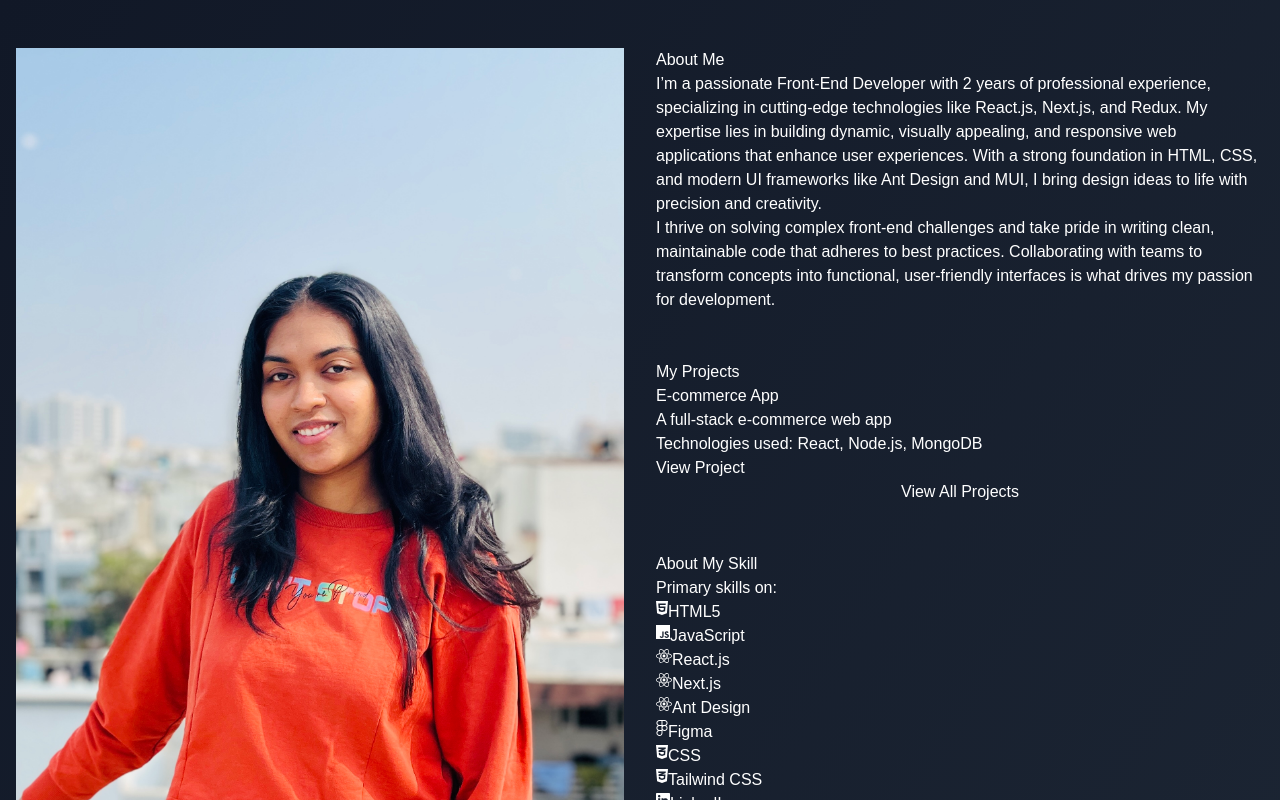
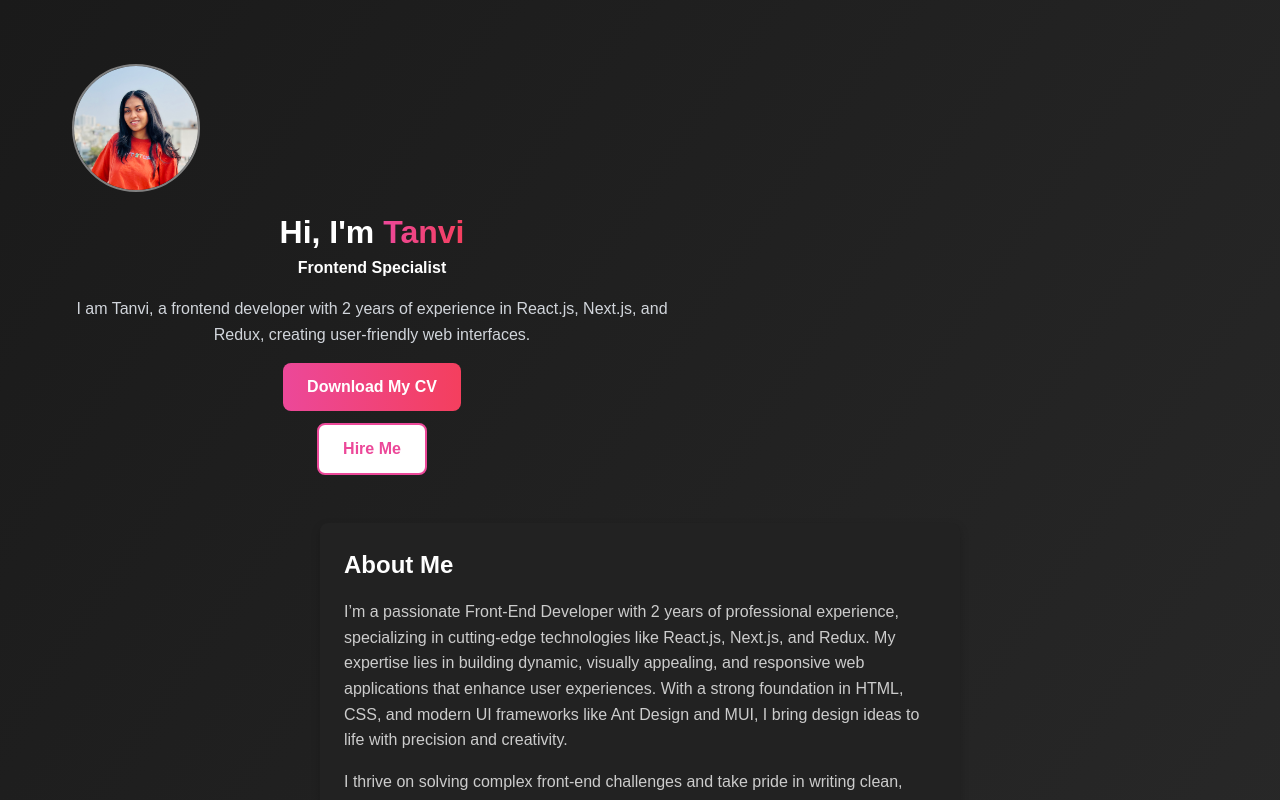
Before and after one commit to tanvidobariya8/tanvi-dev-portfolio, a Next.js app: page / in a window 1280 px wide. Shown: the top 800 px of the page. Built offline with nearby package versions, Linux system fonts and the light colour scheme.

Commit message:
remove tailwind and add inline style

```diff
--- a/Components/About.tsx
+++ b/Components/About.tsx
@@ -2,10 +2,30 @@ import { Card, CardContent, CardHeader } from "./Common/Card";
 
 export function About() {
   return (
-    <div className="space-y-6">
-      <Card className="max-w-2xl mx-auto">
-        <CardHeader>About Me</CardHeader>
-        <CardContent>
+    <div style={{ display: "flex", flexDirection: "column", gap: "24px" }}>
+      <Card
+        style={{
+          maxWidth: "640px",
+          margin: "0 auto",
+          padding: "24px",
+          background: "#222",
+          borderRadius: "8px",
+          boxShadow: "0 4px 10px rgba(0,0,0,0.2)",
+        }}
+      >
+        <CardHeader
+          style={{
+            fontSize: "24px",
+            fontWeight: "bold",
+            marginBottom: "16px",
+            color: "#fff",
+          }}
+        >
+          About Me
+        </CardHeader>
+        <CardContent
+          style={{ color: "#ccc", fontSize: "16px", lineHeight: "1.6" }}
+        >
           <p>
             I’m a passionate Front-End Developer with 2 years of professional
             experience, specializing in cutting-edge technologies like React.js,
@@ -15,8 +35,7 @@ export function About() {
             frameworks like Ant Design and MUI, I bring design ideas to life
             with precision and creativity.
           </p>
-          <p>
-            {" "}
+          <p style={{ marginTop: "16px" }}>
             I thrive on solving complex front-end challenges and take pride in
             writing clean, maintainable code that adheres to best practices.
             Collaborating with teams to transform concepts into functional,
--- a/Components/HeroSection.tsx
+++ b/Components/HeroSection.tsx
@@ -4,23 +4,48 @@ import AnimatedTitle from "./Common/AnimatedTitle";
 
 export function HeroSection() {
   return (
-    <div className="items-start p-4 sm:p-6 md:p-8 xl:fixed w-full max-w-7xl mx-auto">
+    <div
+      style={{
+        display: "flex",
+        flexDirection: "column",
+        alignItems: "start",
+        padding: "16px",
+        maxWidth: "1200px",
+        margin: "0 auto",
+      }}
+    >
       {/* Profile Image */}
-      <div className="relative h-32 w-32 sm:h-40 sm:w-40 md:h-48 md:w-48 overflow-hidden rounded-full border-2 border-gray-500 mb-4 sm:mb-6 mx-auto sm:mx-0">
+      <div
+        style={{
+          position: "relative",
+          height: "128px",
+          width: "128px",
+          overflow: "hidden",
+          borderRadius: "50%",
+          border: "2px solid gray",
+          marginBottom: "16px",
+        }}
+      >
         <Image
           src={tanvi}
           alt="Profile"
-          className="h-full w-full object-cover"
+          style={{ height: "100%", width: "100%", objectFit: "cover" }}
         />
       </div>
 
       {/* Text Section */}
-      <div className="flex flex-col gap-4 sm:gap-6 text-center sm:text-left">
+      <div style={{ textAlign: "center", maxWidth: "600px" }}>
         {/* Title and Intro */}
         <div>
-          <h1 className="text-2xl sm:text-3xl md:text-4xl lg:text-6xl font-bold">
+          <h1 style={{ fontSize: "2rem", fontWeight: "bold" }}>
             Hi, I'm{" "}
-            <span className="bg-gradient-to-r from-pink-500 to-rose-500 bg-clip-text text-transparent">
+            <span
+              style={{
+                backgroundImage: "linear-gradient(to right, #ec4899, #f43f5e)",
+                WebkitBackgroundClip: "text",
+                color: "transparent",
+              }}
+            >
               Tanvi
             </span>
           </h1>
@@ -28,56 +53,69 @@ export function HeroSection() {
         </div>
 
         {/* Description */}
-        <p className="max-w-xl sm:max-w-2xl text-sm sm:text-base text-gray-400 leading-relaxed mx-auto sm:mx-0">
+        <p
+          style={{
+            fontSize: "1rem",
+            color: "#d1d5db",
+            lineHeight: "1.6",
+            marginTop: "16px",
+          }}
+        >
           I am Tanvi, a frontend developer with 2 years of experience in
           React.js, Next.js, and Redux, creating user-friendly web interfaces.
         </p>
 
         {/* Buttons */}
-        <div className="flex flex-col sm:flex-row gap-3 sm:gap-4 justify-center sm:justify-start">
+        <div
+          style={{
+            display: "flex",
+            flexDirection: "column",
+            alignItems: "center",
+            gap: "12px",
+            marginTop: "16px",
+          }}
+        >
           {/* Download CV Button */}
-          <button className="flex items-center justify-center gap-2 px-4 py-2 sm:px-6 sm:py-3 text-sm font-semibold text-white bg-gradient-to-r from-pink-500 to-rose-500 rounded-lg hover:from-pink-600 hover:to-rose-600 w-full sm:w-auto">
-            <svg
-              xmlns="http://www.w3.org/2000/svg"
-              fill="none"
-              viewBox="0 0 24 24"
-              strokeWidth={1.5}
-              stroke="currentColor"
-              className="w-4 h-4 sm:w-5 sm:h-5"
-            >
-              <path
-                strokeLinecap="round"
-                strokeLinejoin="round"
-                d="M4.5 12.75l7.5 7.5m0 0l7.5-7.5m-7.5 7.5V3"
-              />
-            </svg>
+          <button
+            style={{
+              display: "flex",
+              alignItems: "center",
+              gap: "8px",
+              padding: "12px 24px",
+              fontSize: "1rem",
+              fontWeight: "bold",
+              color: "white",
+              background: "linear-gradient(to right, #ec4899, #f43f5e)",
+              borderRadius: "8px",
+              border: "none",
+              cursor: "pointer",
+            }}
+          >
             Download My CV
           </button>
 
           {/* Hire Me Button */}
           <button
-            className="flex items-center justify-center gap-2 px-4 py-2 sm:px-6 sm:py-3 text-sm font-semibold text-pink-600 bg-white border border-pink-600 rounded-lg hover:bg-gray-100 w-full sm:w-auto"
+            style={{
+              display: "flex",
+              alignItems: "center",
+              gap: "8px",
+              padding: "12px 24px",
+              fontSize: "1rem",
+              fontWeight: "bold",
+              color: "#ec4899",
+              backgroundColor: "white",
+              border: "2px solid #ec4899",
+              borderRadius: "8px",
+              cursor: "pointer",
+            }}
             onClick={() => {
               window.scrollTo({
-                top: document.body.scrollHeight - 100, // Scrolls to the bottom of the page
-                behavior: "smooth", // Adds smooth scrolling animation
+                top: document.body.scrollHeight - 100,
+                behavior: "smooth",
               });
             }}
           >
-            <svg
-              xmlns="http://www.w3.org/2000/svg"
-              fill="none"
-              viewBox="0 0 24 24"
-              strokeWidth={1.5}
-              stroke="currentColor"
-              className="w-4 h-4 sm:w-5 sm:h-5"
-            >
-              <path
-                strokeLinecap="round"
-                strokeLinejoin="round"
-                d="M12 19.5l7.5-7.5m0 0L12 4.5m7.5 7.5H3"
-              />
-            </svg>
             Hire Me
           </button>
         </div>
--- a/Components/ProjectsSection.tsx
+++ b/Components/ProjectsSection.tsx
@@ -4,64 +4,72 @@ import { Card, CardContent, CardHeader } from "./Common/Card";
 export function Projects() {
   const router = useRouter();
   const projects = [
-    // {
-    //   title: "Portfolio Website",
-    //   description: "A personal portfolio site built with Next.js",
-    //   link: "https://your-portfolio.com",
-    //   technologies: "React, Next.js, Tailwind CSS",
-    // },
     {
       title: "E-commerce App",
       description: "A full-stack e-commerce web app",
       link: "https://your-project.com",
       technologies: "React, Node.js, MongoDB",
     },
-
-    // {
-    //   title: "Social Media App",
-    //   description: "A social media application with real-time chat",
-    //   link: "https://your-social-media.com",
-    //   technologies: "React, Firebase, Node.js",
-    // },
-    // {
-    //   title: "Blog Website",
-    //   description: "A personal blog website built with React and GraphQL",
-    //   link: "https://your-blog.com",
-    //   technologies: "React, GraphQL, Apollo",
-    // },
   ];
 
   return (
-    <div className="space-y-6">
-      <Card className="max-w-2xl mx-auto">
-        <CardHeader>My Projects</CardHeader>
-        <CardContent>
-          {projects.slice(0, 3).map(
-            (
-              project,
-              index // Display first 3 projects
-            ) => (
-              <div key={index} className="space-y-2">
-                <h3 className="text-xl font-semibold">{project.title}</h3>
+    <div style={{ display: "flex", flexDirection: "column", gap: "24px" }}>
+      <Card
+        style={{
+          maxWidth: "640px",
+          margin: "0 auto",
+          padding: "24px",
+          background: "#222",
+          borderRadius: "8px",
+          boxShadow: "0 4px 10px rgba(0,0,0,0.2)",
+        }}
+      >
+        <CardHeader
+          style={{
+            fontSize: "24px",
+            fontWeight: "bold",
+            marginBottom: "16px",
+            color: "#fff",
+          }}
+        >
+          My Projects
+        </CardHeader>
+        <CardContent
+          style={{ color: "#ccc", fontSize: "16px", lineHeight: "1.6" }}
+        >
+          {projects.slice(0, 3).map((project, index) => (
+            <div key={index} style={{ marginBottom: "16px" }}>
+              <h3
+                style={{ fontSize: "20px", fontWeight: "bold", color: "#fff" }}
+              >
+                {project.title}
+              </h3>
               <p>{project.description}</p>
-                <p>Technologies used: {project.technologies}</p>
+              <p>
+                <strong>Technologies used:</strong> {project.technologies}
+              </p>
               <a
                 href={project.link}
                 target="_blank"
                 rel="noopener noreferrer"
-                  className="text-blue-600"
+                style={{
+                  color: "#00A2FF",
+                  textDecoration: "none",
+                  fontWeight: "bold",
+                }}
               >
                 View Project
               </a>
             </div>
-            )
-          )}
-          {/* <Link href="/projects">
-            <a>
-            </a>
-          </Link> */}
+          ))}
           <div
-            className="mt-4 block text-center text-white font-semibold cursor-pointer"
+            style={{
+              marginTop: "16px",
+              textAlign: "center",
+              fontWeight: "bold",
+              color: "white",
+              cursor: "pointer",
+            }}
             onClick={() => router.push("/projects")}
           >
             View All Projects
--- a/Components/Skills.tsx
+++ b/Components/Skills.tsx
@@ -1,5 +1,5 @@
 import { Card, CardContent, CardHeader } from "./Common/Card";
-import { FontAwesomeIcon } from "@fortawesome/react-fontawesome"; // Import FontAwesomeIcon
+import { FontAwesomeIcon } from "@fortawesome/react-fontawesome";
 import {
   faLinkedin,
   faFigma,
@@ -7,36 +7,67 @@ import {
   faJs,
   faHtml5,
   faCss3Alt,
-} from "@fortawesome/free-brands-svg-icons"; // Import the necessary icons
+} from "@fortawesome/free-brands-svg-icons";
 
 export function Skills() {
   const skills = [
-    { name: "HTML5", icon: faHtml5, colorClass: "text-orange-500" },
-    { name: "JavaScript", icon: faJs, colorClass: "text-yellow-500" },
-    { name: "React.js", icon: faReact, colorClass: "text-cyan-500" },
-    { name: "Next.js", icon: faReact, colorClass: "text-blue-600" },
-    { name: "Ant Design", icon: faReact, colorClass: "text-blue-500" },
-    { name: "Figma", icon: faFigma, colorClass: "text-pink-500" },
-    { name: "CSS", icon: faCss3Alt, colorClass: "text-blue-400" },
-    { name: "Tailwind CSS", icon: faCss3Alt, colorClass: "text-teal-500" },
-    { name: "LinkedIn", icon: faLinkedin, colorClass: "text-blue-700" },
+    { name: "HTML5", icon: faHtml5, color: "#E44D26" },
+    { name: "JavaScript", icon: faJs, color: "#F7DF1E" },
+    { name: "React.js", icon: faReact, color: "#61DAFB" },
+    { name: "Next.js", icon: faReact, color: "#0070F3" },
+    { name: "Ant Design", icon: faReact, color: "#1890FF" },
+    { name: "Figma", icon: faFigma, color: "#F24E1E" },
+    { name: "CSS", icon: faCss3Alt, color: "#2965F1" },
+    { name: "Tailwind CSS", icon: faCss3Alt, color: "#06B6D4" },
+    { name: "LinkedIn", icon: faLinkedin, color: "#0A66C2" },
   ];
 
   return (
-    <div className="space-y-6">
-      <Card className="max-w-2xl mx-auto">
-        <CardHeader>About My Skill</CardHeader>
-        <CardContent>
+    <div style={{ display: "flex", flexDirection: "column", gap: "24px" }}>
+      <Card
+        style={{
+          maxWidth: "640px",
+          margin: "0 auto",
+          padding: "24px",
+          background: "#222",
+          borderRadius: "8px",
+          boxShadow: "0 4px 10px rgba(0,0,0,0.2)",
+        }}
+      >
+        <CardHeader
+          style={{
+            fontSize: "24px",
+            fontWeight: "bold",
+            marginBottom: "16px",
+            color: "#fff",
+          }}
+        >
+          About My Skill
+        </CardHeader>
+        <CardContent
+          style={{ color: "#ccc", fontSize: "16px", lineHeight: "1.6" }}
+        >
           <p>Primary skills on:</p>
-          <div className="grid grid-cols-3 gap-4 mt-4">
+          <div
+            style={{
+              display: "grid",
+              gridTemplateColumns: "repeat(3, 1fr)",
+              gap: "16px",
+              marginTop: "16px",
+            }}
+          >
             {skills.map((ele, i) => (
-              <div key={i} className="flex items-center space-x-2">
-                {/* Use FontAwesomeIcon component with color classes */}
+              <div
+                key={i}
+                style={{ display: "flex", alignItems: "center", gap: "8px" }}
+              >
                 <FontAwesomeIcon
                   icon={ele.icon}
-                  className={`text-3xl ${ele.colorClass}`}
+                  style={{ fontSize: "24px", color: ele.color }}
                 />
-                <span className="text-sm">{ele.name}</span>
+                <span style={{ fontSize: "14px", color: "#fff" }}>
+                  {ele.name}
+                </span>
               </div>
             ))}
           </div>
--- a/pages/index.tsx
+++ b/pages/index.tsx
@@ -4,34 +4,48 @@ import HeroSection from "@/Components/HeroSection";
 import { Projects } from "@/Components/ProjectsSection";
 import { Skills } from "@/Components/Skills";
 import React from "react";
-// import "@/globals.css";
 
 const Home = () => {
   return (
-    <main className="min-h-screen bg-gradient-to-br from-gray-900 to-gray-800 text-white">
-      <div className="container mx-auto px-4 py-12">
+    <main
+      style={{
+        minHeight: "100vh",
+        background: "linear-gradient(to bottom right, #1a1a1a, #2d2d2d)",
+        color: "white",
+      }}
+    >
+      <div
+        style={{ maxWidth: "1200px", margin: "0 auto", padding: "48px 16px" }}
+      >
         {/* Mobile-first: Stack vertically on small screens, side-by-side on larger screens */}
-        <div className="flex flex-col md:flex-row gap-8">
+        <div style={{ display: "flex", flexDirection: "column", gap: "32px" }}>
           {/* Left column - Hero Section */}
-          <div className="w-full md:w-1/2">
+          <div style={{ width: "100%" }}>
             <HeroSection />
           </div>
 
           {/* Right column - Other sections */}
-          <div className="w-full md:w-1/2 space-y-12">
-            <section className="scroll-mt-20" id="about">
+          <div
+            style={{
+              width: "100%",
+              display: "flex",
+              flexDirection: "column",
+              gap: "48px",
+            }}
+          >
+            <section style={{ scrollMarginTop: "80px" }} id="about">
               <About />
             </section>
 
-            <section className="scroll-mt-20" id="projects">
+            <section style={{ scrollMarginTop: "80px" }} id="projects">
               <Projects />
             </section>
 
-            <section className="scroll-mt-20" id="skills">
+            <section style={{ scrollMarginTop: "80px" }} id="skills">
               <Skills />
             </section>
 
-            <section className="scroll-mt-20" id="contact">
+            <section style={{ scrollMarginTop: "80px" }} id="contact">
               <Contact />
             </section>
           </div>
```
Also changed, not shown: Components/Contact.tsx (+25 -22 lines), 1 other file (tests, documents, lock files or other folders). Lines whose indentation alone changed are shown as unchanged.
